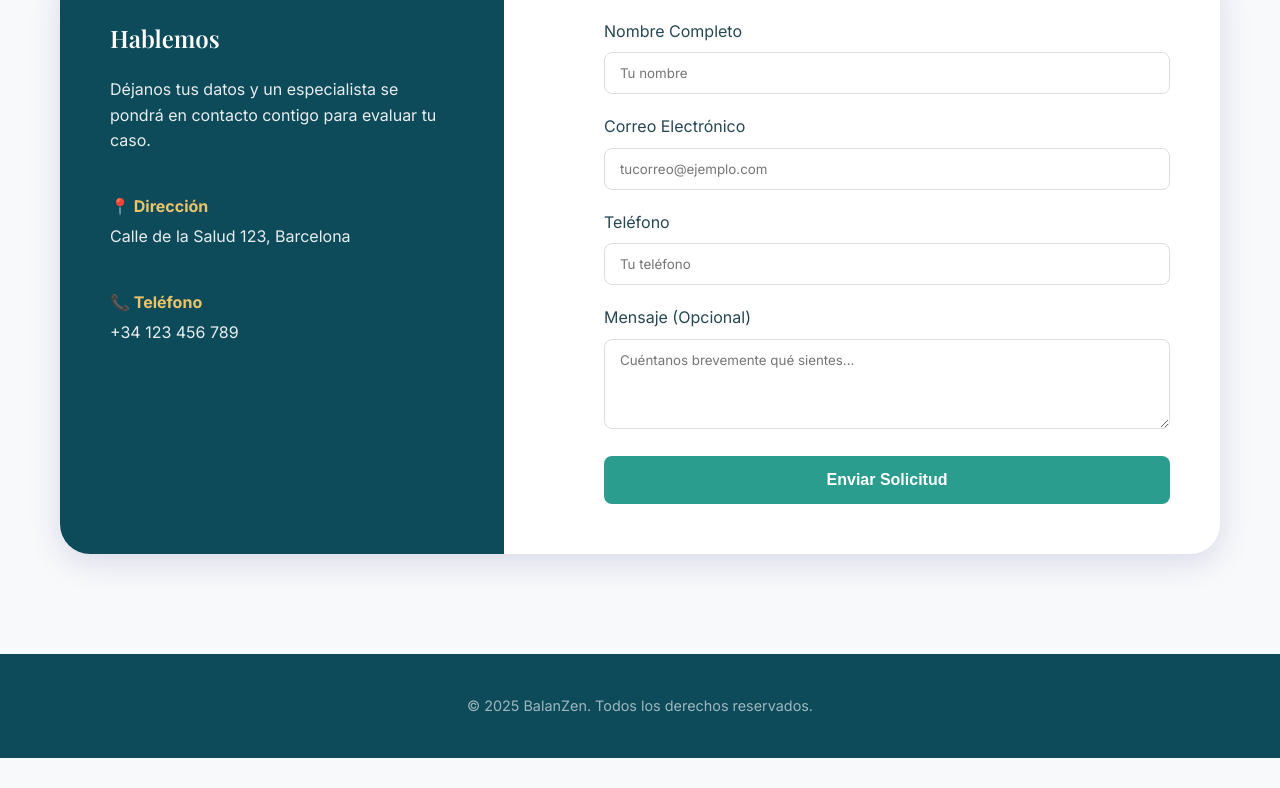
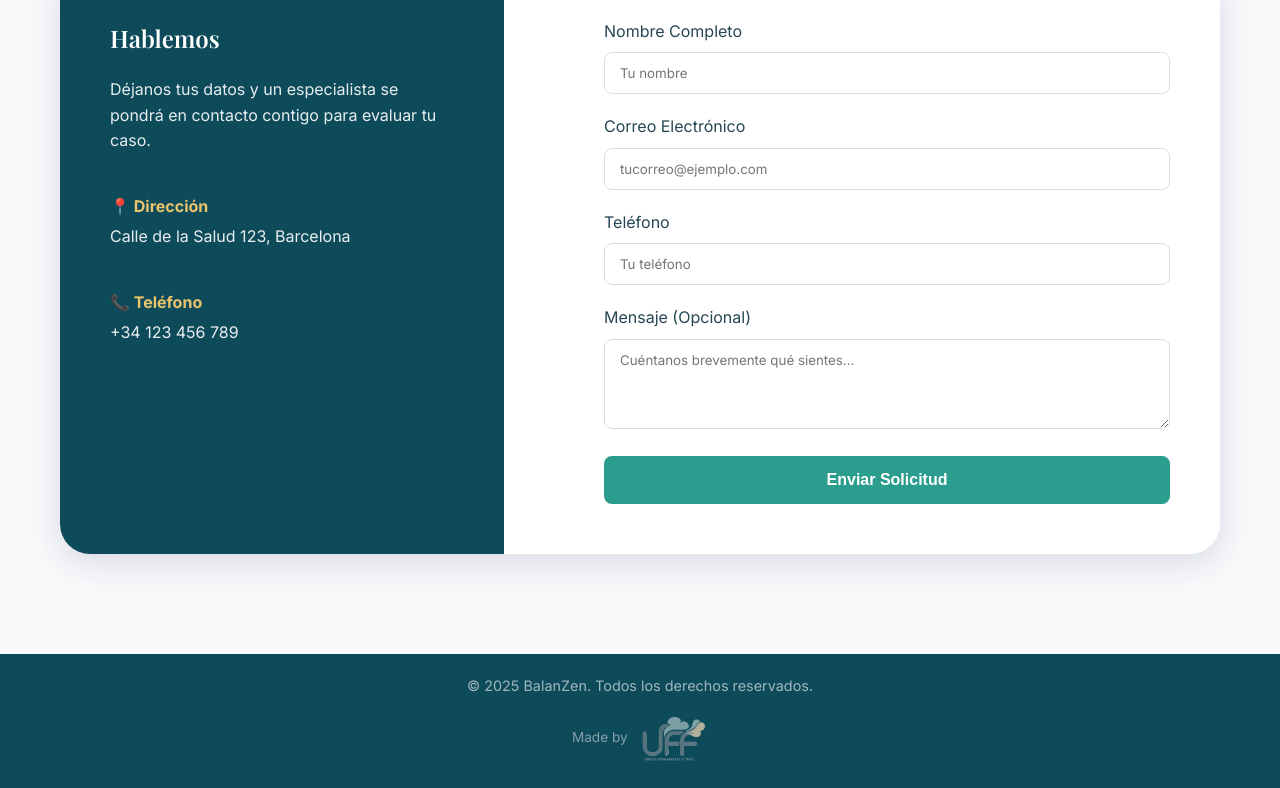
Before and after one commit to Eithor89/Balanzen, a plain HTML site: page index.html in a window 1280 px wide. Shown: the part 2171-2959 px from the top of the page. Before the commit the page ends 2929 px from the top, so only its background shows below. Drawn offline with nearby package versions, Linux system fonts and the light colour scheme; a web font is replaced by a local one.

Commit message:
Añadido el logo de UFF

```diff
--- a/index.html
+++ b/index.html
@@ -145,7 +145,13 @@
 
     <footer class="footer">
         <div class="container">
-            <p>&copy; 2025 BalanZen. Todos los derechos reservados.</p>
+            <div class="footer-content">
+                <p>&copy; 2025 BalanZen. Todos los derechos reservados.</p>
+                <div class="made-by">
+                    <span>Made by </span>
+                    <img src="images/UFFlogo.png" alt="UFF Logo">
+                </div>
+            </div>
         </div>
     </footer>
 
--- a/styles.css
+++ b/styles.css
@@ -402,10 +402,38 @@ a {
 /* Footer */
 .footer {
     text-align: center;
-    padding: 40px 0;
+    padding: 20px 0;
     background: var(--primary-color);
     color: rgba(255, 255, 255, 0.6);
     font-size: 0.9rem;
+}
+
+.footer-content {
+    display: flex;
+    flex-direction: column;
+    align-items: center;
+    gap: 10px;
+}
+
+.made-by {
+    display: flex;
+    align-items: center;
+    justify-content: center;
+    gap: 8px;
+    font-size: 0.85rem;
+    opacity: 0.8;
+}
+
+.made-by img {
+    height: 60px;
+    width: auto;
+    /* Removed filter to show original logo colors */
+    opacity: 0.9;
+    transition: var(--transition);
+}
+
+.made-by:hover img {
+    opacity: 1;
 }
 
 /* Animation Classes */
```
Also changed, not shown: canvas.html (+7 -1 lines), estrategia.html (+7 -1 lines), filosofia.html (+7 -1 lines), objetivos.html (+7 -1 lines), images/UFFlogo.png (added).
